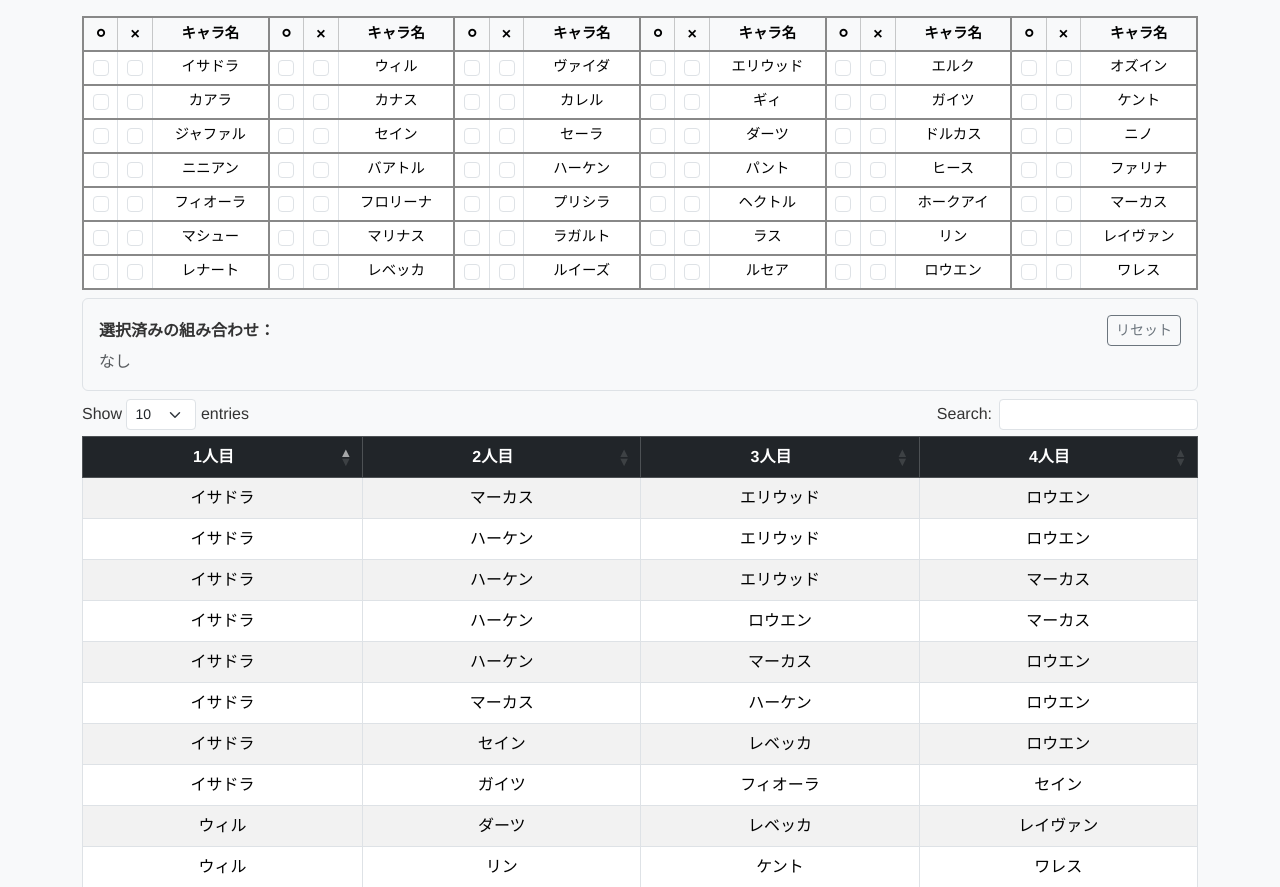
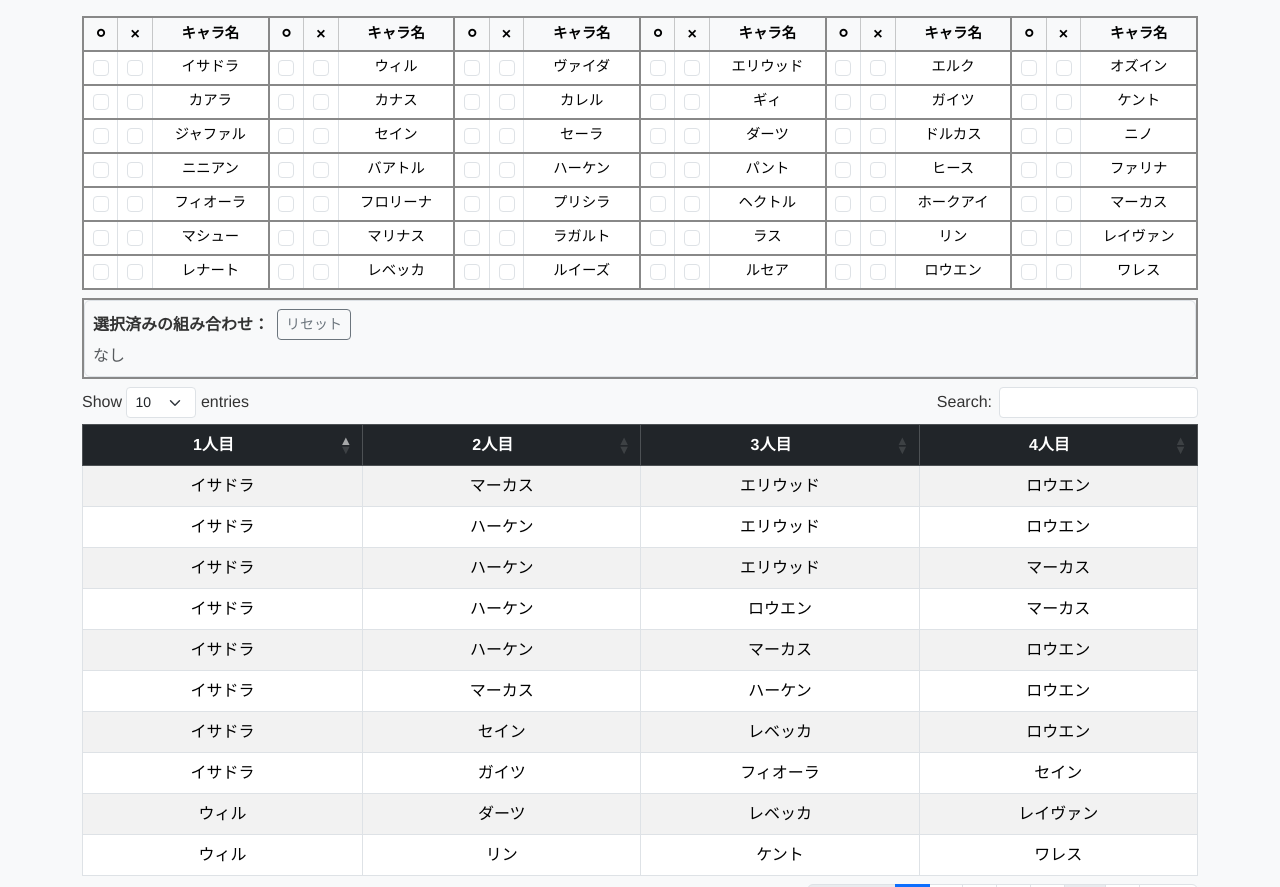
Before and after one commit to YutaroAsai/fire_emblem_support_ring_suggest, a Flask app: page /support-4 in a window 1280 px wide. Shown: the top 887 px of the page. Run offline with Flask 3, Linux system fonts and the light colour scheme; some libraries are stand-ins or nearby versions.

Commit message:
選択済みの組み合わせ欄の体裁を整理

```diff
--- a/static/style.css
+++ b/static/style.css
@@ -121,6 +121,10 @@ body {
     font-size: 0.9rem;
 }
 
+.support-page #used-chars-area {
+    border: 2px solid #888;
+}
+
 /* 使用済みキャラのグレーアウト表示 */
 .support-page .used-character {
     opacity: 0.4;
--- a/templates/support_4.html
+++ b/templates/support_4.html
@@ -54,10 +54,10 @@
             <!-- 選んだキャラがここに表示される -->
         </div>
         <div class="mb-2" id="used-chars-area">
-            <div class="border rounded p-3">
-                <div class="d-flex justify-content-between align-items-center mb-1">
+            <div class="border rounded p-2">
+                <div class="d-flex align-items-center mb-1">
                     <span class="fw-bold">選択済みの組み合わせ：</span>
-                    <button id="reset-used-chars" class="btn btn-sm btn-outline-secondary">リセット</button>
+                    <button id="reset-used-chars" class="btn btn-sm btn-outline-secondary ms-2">リセット</button>
                 </div>
                 <div id="used-combinations-list">
                     <!-- 選択済み組み合わせがここに表示される -->
```
